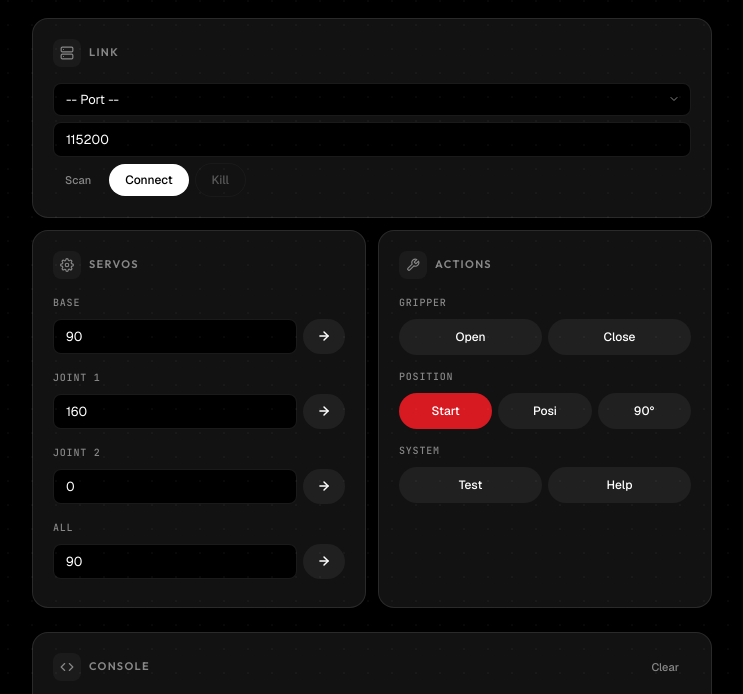
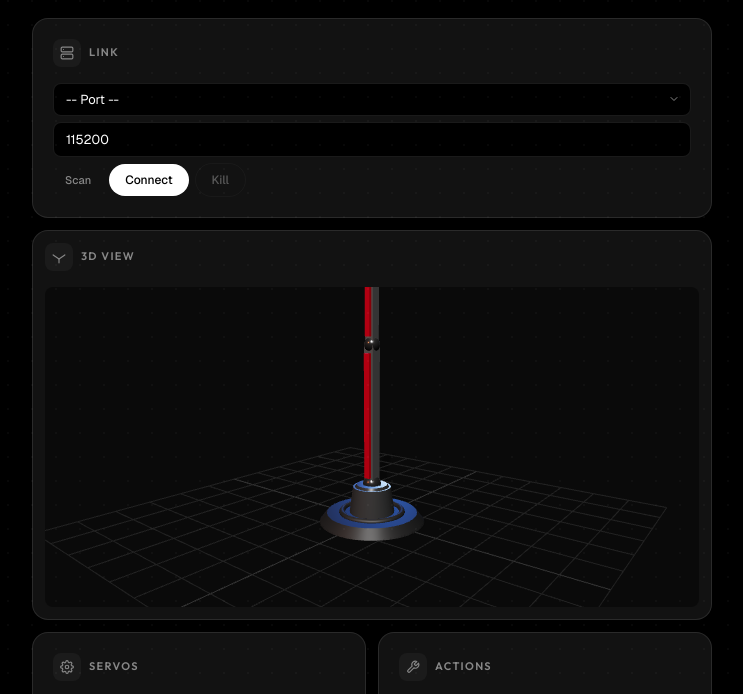
Before and after one commit to M0x37/Robotic_Arm, a website: page web-control/public/index.html in a window 1280 px wide. Shown: the part 59-753 px from the top of the page, without its empty margins (268-1011 px from the left). Drawn offline with nearby package versions, Linux system fonts and the light colour scheme; no server answers; animation ran at ten frames a second.

Commit message:
Add Three.js 3D arm visualization - arm extends upward, responds to posi data

```diff
--- a/web-control/public/index.html
+++ b/web-control/public/index.html
@@ -8,6 +8,14 @@
   <link rel="preconnect" href="https://fonts.gstatic.com" crossorigin>
   <link href="https://fonts.googleapis.com/css2?family=Outfit:wght@400;600;700&family=Geist:wght@300;400;500&family=JetBrains+Mono:wght@400;500&display=swap" rel="stylesheet">
   <link rel="stylesheet" href="style.css">
+  <script type="importmap">
+  {
+    "imports": {
+      "three": "https://cdn.jsdelivr.net/npm/three@0.163.0/build/three.module.js",
+      "three/addons/": "https://cdn.jsdelivr.net/npm/three@0.163.0/examples/jsm/"
+    }
+  }
+  </script>
 </head>
 <body>
   <div class="app">
@@ -45,6 +53,16 @@
           <button id="connectBtn" class="btn btn-primary" data-testid="connect-btn">Connect</button>
           <button id="disconnectBtn" class="btn btn-secondary" data-testid="disconnect-btn" disabled>Kill</button>
         </div>
+      </section>
+
+      <section class="bento-card bento-wide bento-3d">
+        <div class="card-header">
+          <span class="card-icon">
+            <svg width="14" height="14" viewBox="0 0 24 24" fill="none" stroke="currentColor" stroke-width="2" stroke-linecap="round" stroke-linejoin="round"><polyhedron points="12 2 22 8.5 22 15.5 12 22 2 15.5 2 8.5"/><line x1="12" y1="22" x2="12" y2="15.5"/><polyline points="22 8.5 12 15.5 2 8.5"/></svg>
+          </span>
+          <h2 class="card-title">3D View</h2>
+        </div>
+        <div id="scene3d-container" class="scene3d-container"></div>
       </section>
 
       <div class="bento-grid">
@@ -146,5 +164,10 @@
 
   <script src="/socket.io/socket.io.js"></script>
   <script src="script.js"></script>
+  <script type="module">
+    import { initScene3D, updateArm } from './scene3d.js';
+    initScene3D('scene3d-container');
+    window.updateArm3D = updateArm;
+  </script>
 </body>
 </html>
--- /dev/null
+++ b/web-control/public/scene3d.js
@@ -0,0 +1,203 @@
+import * as THREE from 'three';
+import { OrbitControls } from 'three/addons/controls/OrbitControls.js';
+
+let basePivot, shoulderPivot, elbowPivot;
+let leftFinger, rightFinger;
+
+export function initScene3D(containerId) {
+  const container = document.getElementById(containerId);
+
+  const scene = new THREE.Scene();
+  scene.background = new THREE.Color(0x0a0a0a);
+
+  const camera = new THREE.PerspectiveCamera(35, container.clientWidth / container.clientHeight, 0.1, 100);
+  camera.position.set(4, 2.5, 5);
+
+  const renderer = new THREE.WebGLRenderer({ antialias: true });
+  renderer.setSize(container.clientWidth, container.clientHeight);
+  renderer.setPixelRatio(Math.min(window.devicePixelRatio, 2));
+  renderer.shadowMap.enabled = true;
+  renderer.shadowMap.type = THREE.PCFSoftShadowMap;
+  renderer.toneMapping = THREE.ACESFilmicToneMapping;
+  renderer.toneMappingExposure = 1.2;
+  container.appendChild(renderer.domElement);
+
+  const controls = new OrbitControls(camera, renderer.domElement);
+  controls.target.set(0, 1, 0);
+  controls.update();
+
+  const ambient = new THREE.AmbientLight(0xffffff, 0.3);
+  scene.add(ambient);
+
+  const mainLight = new THREE.DirectionalLight(0xffffff, 2);
+  mainLight.position.set(4, 8, 6);
+  mainLight.castShadow = true;
+  scene.add(mainLight);
+
+  const fillLight = new THREE.DirectionalLight(0x4488ff, 0.4);
+  fillLight.position.set(-3, 1, -4);
+  scene.add(fillLight);
+
+  const rimLight = new THREE.DirectionalLight(0xff8844, 0.3);
+  rimLight.position.set(-2, 3, 5);
+  scene.add(rimLight);
+
+  const groundGeom = new THREE.PlaneGeometry(8, 8);
+  const groundMat = new THREE.ShadowMaterial({ opacity: 0.3 });
+  const ground = new THREE.Mesh(groundGeom, groundMat);
+  ground.rotation.x = -Math.PI / 2;
+  ground.position.y = -0.01;
+  ground.receiveShadow = true;
+  scene.add(ground);
+
+  const gridHelper = new THREE.GridHelper(6, 12, 0x333333, 0x222222);
+  gridHelper.position.y = 0;
+  scene.add(gridHelper);
+
+  buildArm(scene);
+
+  function animate() {
+    requestAnimationFrame(animate);
+    controls.update();
+    renderer.render(scene, camera);
+  }
+  animate();
+
+  const onResize = () => {
+    const w = container.clientWidth;
+    const h = container.clientHeight;
+    camera.aspect = w / h;
+    camera.updateProjectionMatrix();
+    renderer.setSize(w, h);
+  };
+  window.addEventListener('resize', onResize);
+}
+
+function buildArm(scene) {
+  const group = new THREE.Group();
+  scene.add(group);
+
+  // Base (static cylinder on ground)
+  const baseMat = new THREE.MeshStandardMaterial({ color: 0x444444, metalness: 0.4, roughness: 0.5 });
+  const base = new THREE.Mesh(new THREE.CylinderGeometry(0.6, 0.7, 0.12, 32), baseMat);
+  base.position.y = 0.06;
+  base.receiveShadow = true;
+  base.castShadow = true;
+  group.add(base);
+
+  // Base ring
+  const ringMat = new THREE.MeshStandardMaterial({ color: 0x555555, metalness: 0.6, roughness: 0.3 });
+  const ring = new THREE.Mesh(new THREE.TorusGeometry(0.4, 0.04, 16, 32), ringMat);
+  ring.position.y = 0.12;
+  ring.rotation.x = Math.PI / 2;
+  group.add(ring);
+
+  // Base pivot (Y rotation)
+  basePivot = new THREE.Group();
+  basePivot.position.y = 0.12;
+  group.add(basePivot);
+
+  // Turret
+  const turretMat = new THREE.MeshStandardMaterial({ color: 0x666666, metalness: 0.5, roughness: 0.3 });
+  const turret = new THREE.Mesh(new THREE.CylinderGeometry(0.25, 0.3, 0.35, 32), turretMat);
+  turret.position.y = 0.175;
+  turret.castShadow = true;
+  basePivot.add(turret);
+
+  // Turret top plate
+  const plateMat = new THREE.MeshStandardMaterial({ color: 0x777777, metalness: 0.7, roughness: 0.2 });
+  const plate = new THREE.Mesh(new THREE.CylinderGeometry(0.2, 0.25, 0.06, 32), plateMat);
+  plate.position.y = 0.35;
+  basePivot.add(plate);
+
+  // Shoulder pivot (rotation around X - tilt forward/backward)
+  shoulderPivot = new THREE.Group();
+  shoulderPivot.position.y = 0.38;
+  basePivot.add(shoulderPivot);
+
+  // Shoulder joint sphere
+  const jointMat = new THREE.MeshStandardMaterial({ color: 0x777777, metalness: 0.8, roughness: 0.15, emissive: 0x222222, emissiveIntensity: 0.1 });
+  const shoulderSphere = new THREE.Mesh(new THREE.SphereGeometry(0.12, 20, 20), jointMat);
+  shoulderPivot.add(shoulderSphere);
+
+  // Upper arm (extends upward along +Y)
+  const armMat = new THREE.MeshStandardMaterial({ color: 0x888888, metalness: 0.5, roughness: 0.4 });
+  const upperArm = new THREE.Mesh(new THREE.BoxGeometry(0.14, 1.8, 0.14), armMat);
+  upperArm.position.y = 0.9;
+  upperArm.castShadow = true;
+  shoulderPivot.add(upperArm);
+
+  // Red accent stripe on upper arm
+  const accentMat = new THREE.MeshStandardMaterial({ color: 0xD71921, metalness: 0.2, roughness: 0.6 });
+  const stripe = new THREE.Mesh(new THREE.BoxGeometry(0.08, 1.6, 0.08), accentMat);
+  stripe.position.set(0, 0.9, 0.071);
+  shoulderPivot.add(stripe);
+
+  // Elbow pivot (rotation around X)
+  elbowPivot = new THREE.Group();
+  elbowPivot.position.y = 1.8;
+  shoulderPivot.add(elbowPivot);
+
+  // Elbow joint sphere
+  const elbowSphere = new THREE.Mesh(new THREE.SphereGeometry(0.1, 20, 20), jointMat);
+  elbowPivot.add(elbowSphere);
+
+  // Forearm (extends upward along +Y)
+  const forearmMat = new THREE.MeshStandardMaterial({ color: 0x8a8a8a, metalness: 0.5, roughness: 0.4 });
+  const forearm = new THREE.Mesh(new THREE.BoxGeometry(0.12, 1.6, 0.12), forearmMat);
+  forearm.position.y = 0.8;
+  forearm.castShadow = true;
+  elbowPivot.add(forearm);
+
+  // Red accent on forearm
+  const stripe2 = new THREE.Mesh(new THREE.BoxGeometry(0.07, 1.4, 0.07), accentMat);
+  stripe2.position.set(0, 0.8, 0.061);
+  elbowPivot.add(stripe2);
+
+  // Gripper pivot
+  const gripperPivot = new THREE.Group();
+  gripperPivot.position.y = 1.6;
+  elbowPivot.add(gripperPivot);
+
+  // Gripper base block
+  const gripBaseMat = new THREE.MeshStandardMaterial({ color: 0x999999, metalness: 0.3, roughness: 0.5 });
+  const gripBase = new THREE.Mesh(new THREE.BoxGeometry(0.2, 0.08, 0.15), gripBaseMat);
+  gripBase.position.y = 0.04;
+  gripperPivot.add(gripBase);
+
+  // Left finger
+  const fingerMat = new THREE.MeshStandardMaterial({ color: 0xaaaaaa, metalness: 0.2, roughness: 0.6 });
+  const lf = new THREE.Mesh(new THREE.BoxGeometry(0.04, 0.25, 0.06), fingerMat);
+  lf.position.set(-0.15, 0.2, 0);
+  lf.castShadow = true;
+  gripperPivot.add(lf);
+  leftFinger = lf;
+
+  // Right finger
+  const rf = new THREE.Mesh(new THREE.BoxGeometry(0.04, 0.25, 0.06), fingerMat);
+  rf.position.set(0.15, 0.2, 0);
+  rf.castShadow = true;
+  gripperPivot.add(rf);
+  rightFinger = rf;
+}
+
+export function updateArm(base = 0, shoulder = 160, elbow = 0, gripper = 45) {
+  if (!basePivot) return;
+
+  basePivot.rotation.y = (base / 190) * Math.PI * 2;
+
+  // Shoulder: 90-190 range, 160=start. Rotates around X (tilt forward/backward)
+  // Positive X rotation tilts arm toward +Z (forward toward camera)
+  const shoulderDeg = (160 - shoulder) * 0.6;
+  shoulderPivot.rotation.x = shoulderDeg * THREE.MathUtils.DEG2RAD;
+
+  // Elbow: 0-190, positive = forearm bends backward (negative X rotation)
+  const elbowDeg = -elbow * 0.5;
+  elbowPivot.rotation.x = elbowDeg * THREE.MathUtils.DEG2RAD;
+
+  // Gripper: 45=open, 140=closed
+  const t = THREE.MathUtils.clamp((gripper - 45) / (140 - 45), 0, 1);
+  const spread = 0.15 - t * 0.11;
+  leftFinger.position.x = -spread;
+  rightFinger.position.x = spread;
+}
--- a/web-control/public/script.js
+++ b/web-control/public/script.js
@@ -50,8 +50,40 @@ socket.on('ports', (ports) => {
   }
 });
 
+const armPos = { base: 0, shoulder: 160, elbow: 0, gripper: 45 };
+
+function sync3D() {
+  if (window.updateArm3D) {
+    window.updateArm3D(armPos.base, armPos.shoulder, armPos.elbow, armPos.gripper);
+  }
+}
+
 socket.on('serialData', (line) => {
   appendSerial(line);
+
+  let m;
+
+  m = line.match(/^Base:\s*(\d+).*Joint1:\s*(\d+).*Joint2:\s*(\d+).*Gripper:\s*(\d+)/);
+  if (m) { armPos.base = +m[1]; armPos.shoulder = +m[2]; armPos.elbow = +m[3]; armPos.gripper = +m[4]; sync3D(); return; }
+
+  m = line.match(/^Base at (\d+)/);
+  if (m) { armPos.base = +m[1]; sync3D(); return; }
+
+  m = line.match(/^Joint1 at (\d+)/);
+  if (m) { armPos.shoulder = +m[1]; sync3D(); return; }
+
+  m = line.match(/^Joint2 at (\d+)/);
+  if (m) { armPos.elbow = +m[1]; sync3D(); return; }
+
+  if (line.includes('Gripper OPEN'))  { armPos.gripper = 45; sync3D(); return; }
+  if (line.includes('Gripper CLOSED')) { armPos.gripper = 140; sync3D(); return; }
+
+  if (line.includes('All servos at start')) {
+    armPos.base = 0; armPos.shoulder = 160; armPos.elbow = 0; armPos.gripper = 45; sync3D(); return;
+  }
+
+  m = line.match(/^All servos at (\d+)/);
+  if (m) { const v = +m[1]; armPos.base = v; armPos.shoulder = v; armPos.elbow = v; armPos.gripper = v; sync3D(); return; }
 });
 
 socket.on('error', (msg) => {
@@ -69,7 +101,7 @@ connectBtn.addEventListener('click', () => {
 });
 
 disconnectBtn.addEventListener('click', () => {
-  socket.emit('disconnect');
+  socket.emit('killConnection');
 });
 
 clearOutput.addEventListener('click', () => {
--- a/web-control/public/style.css
+++ b/web-control/public/style.css
@@ -152,6 +152,24 @@ body {
 
 .bento-wide {
   grid-column: 1 / -1;
+}
+
+.bento-3d {
+  padding: 12px;
+}
+
+.scene3d-container {
+  width: 100%;
+  height: 320px;
+  display: block;
+  border-radius: var(--r-small);
+  overflow: hidden;
+}
+
+@media (max-width: 600px) {
+  .scene3d-container {
+    height: 240px;
+  }
 }
 
 .card-header {
```
